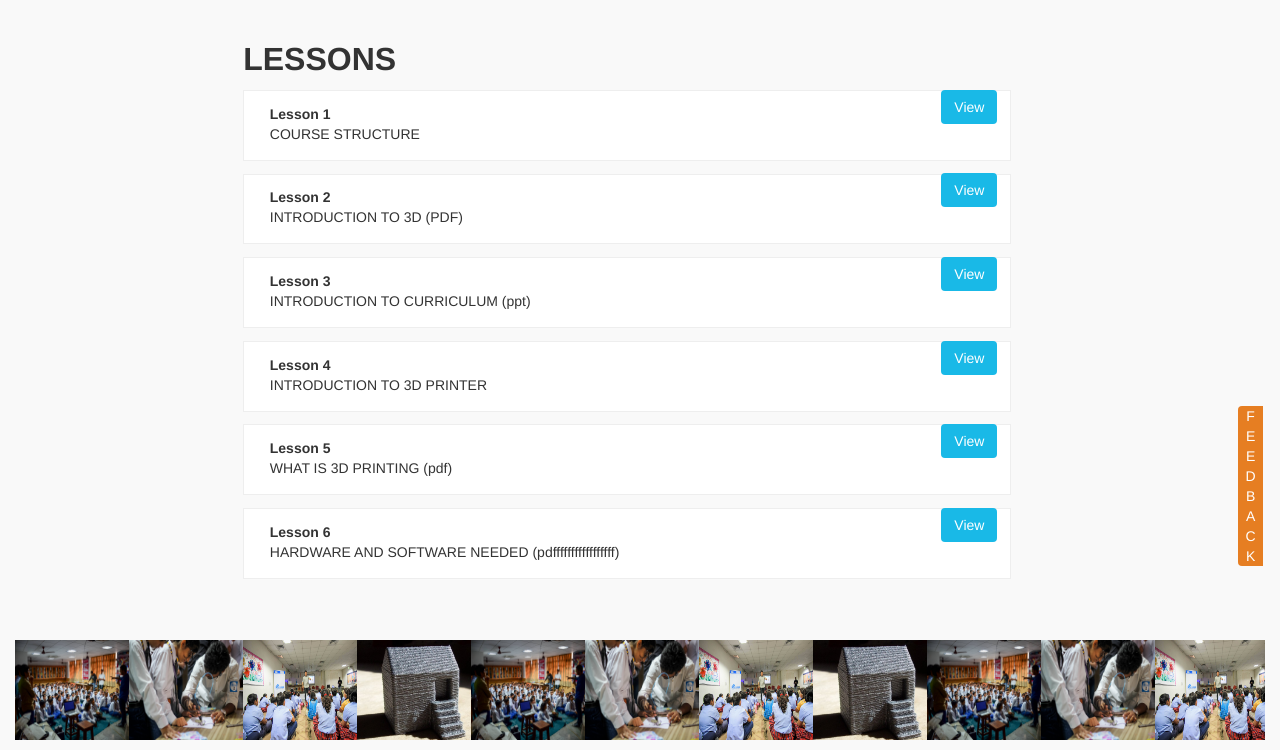
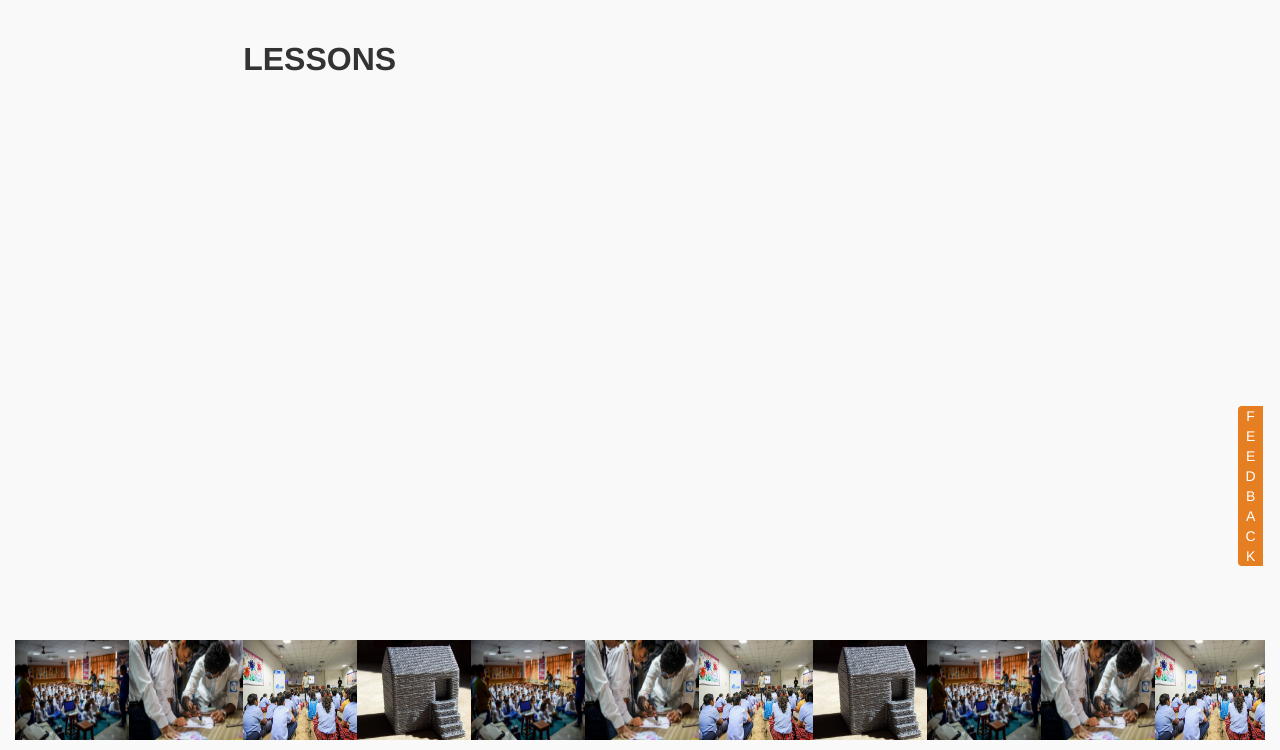
Before and after one commit to lokesh27/3Dex_portal, a Django app: page /content/1/ in a window 1280 px wide. Shown: the part 50-800 px from the top of the page. Run offline with Django 3.2, Linux system fonts and the light colour scheme; a user stored in the database is signed in; data comes from the database, SQL or seed files in the repository; both versions use the stored data as it was after the commit; parts of the project's set-up code (start-up, migrations or seed data) failed here and were passed over; some libraries are stand-ins or nearby versions.

Commit message:
specific lessons and minor fixes

```diff
--- a/content/admin.py
+++ b/content/admin.py
@@ -2,7 +2,7 @@ from django.contrib import admin
 from .models import Lesson
 # Register your models here.
 class LessonAdmin(admin.ModelAdmin):
-    list_display=('lesson_name','short_description','full_description','added_date','type','link','allow')
+    list_display=('lesson_name','short_description','full_description','added_date','type','link','for_school','for_class','allow')
     list_filter = ['added_date','allow','type']
     search_fields = ['lesson_name','short_description','full_description']
 admin.site.register(Lesson,LessonAdmin)
--- a/content/models.py
+++ b/content/models.py
@@ -1,5 +1,5 @@
 from __future__ import unicode_literals
-
+from multiselectfield import MultiSelectField
 from django.db import models
 
 # Create your models here.
@@ -13,7 +13,11 @@ class Lesson(models.Model):
     ('PPT', 'Presentation' ),
     ('PDF', 'Pdf'),
     ))
-    link=models.TextField(null=True,blank=True)
+    SCHOOL_CHOICES = (('abc', 'abc'),('xyz', 'xyz'),('qwe', 'qwe'),)
+    CLASS_CHOICES = ((6,6),(7,7),(8,8),(9,9),)
+    for_school = MultiSelectField(choices=SCHOOL_CHOICES)
+    for_class = MultiSelectField(choices=CLASS_CHOICES)
+    link=models.TextField()
     allow=models.BooleanField(default=False)
     def __unicode__(self):
         return self.lesson_name
--- a/content/views.py
+++ b/content/views.py
@@ -10,8 +10,9 @@ def index(request):
         instance=Student.objects.get(email_id=request.user.email)
     except:
         instance=''
+    for_class=str(instance.class_name)
     lesson_list=Lesson.objects.order_by('added_date')
-    context={'lesson_list':lesson_list,'student':instance}
+    context={'lesson_list':lesson_list,'student':instance,'class_name':for_class}
     return render(request,'content/index.html',context)
 
 @login_required
--- a/discussions/views.py
+++ b/discussions/views.py
@@ -12,7 +12,7 @@ def index(request):
         return info(request)
     class_name=instance.class_name
     school_name=instance.school_name
-    question_list=Question.objects.raw('SELECT * FROM discussions_question WHERE for_class = %s and for_school=%s and show=1 ', [class_name,school_name])
+    question_list=Question.objects.raw('SELECT * FROM discussions_question WHERE for_class = %s and for_school=%s and show=1 ORDER BY pub_date DESC', [class_name,school_name])
     context = {'latest_question_list': question_list,'student':instance}
     return render(request, 'discussions/discuss.html', context)
 
--- a/news/views.py
+++ b/news/views.py
@@ -10,5 +10,5 @@ def display(request):
         return info(request)
     class_name=instance.class_name
     school_name=instance.school_name
-    news_list=News.objects.raw('SELECT * FROM news_news WHERE for_class = %s and for_school=%s and show=1 ', [class_name,school_name])
+    news_list=News.objects.raw('SELECT * FROM news_news WHERE for_class = %s and for_school=%s and show=1 ORDER BY news_date DESC', [class_name,school_name])
     return render(request,'news/display.html',{'news_list': news_list,'student':instance})
--- a/portal_3dex/settings.py
+++ b/portal_3dex/settings.py
@@ -36,6 +36,7 @@ INSTALLED_APPS = [
     'django.contrib.sessions',
     'django.contrib.messages',
     'django.contrib.staticfiles',
+    'multiselectfield',
     'content',
     'students',
     'feedback',
--- a/templates/content/index.html
+++ b/templates/content/index.html
@@ -69,13 +69,19 @@
                   <div id="RESOURCES" class="tab-pane fade in active" style="margin-left: 2vw;">
                         <h3 style="font-size: 32px;"><strong>LESSONS</strong></h3>
                         {% for lesson in lesson_list %}
+                        {% if class_name in lesson.for_class  and student.school_name in lesson.for_school %}
                         <div style="padding: 1vw 1vw 0 0;background-color:#FFFFFF;margin-top: 1vw;width:60vw;border: 1px solid #eee;;">
                             <div  class="" style="color: #333;font-size: 14px;height:7vh;margin-left: 2vw;">
                                    <strong>{{lesson.lesson_name}}</strong>
                                    <p>{{lesson.short_description}}</p>
-                                   <a  class="btn pull-right" href="/content/{{ lesson.id }}/" target="_blank" style="background-color:#19b9e7;color:#FFFFFF;margin-top: -8vh;">View</a>
+                                    {% if lesson.allow %}
+                                    <a  class="btn pull-right" href="/content/{{ lesson.id }}/" target="_blank" style="background-color:#19b9e7;color:#FFFFFF;margin-top: -8vh;">View</a>
+                                    {% else %}
+                                    <a  class="btn pull-right" href="#" style="background-color:#D3D3D3;color:#FFFFFF;margin-top: -8vh;">View</a>
+                                    {% endif %}
                              </div>
                         </div>
+                        {% endif %}
                         {% endfor %}
                   </div>
         </div>
```
Also changed, not shown: content/migrations/0010_auto_20160329_2242.py (added), content/migrations/0011_auto_20160329_2244.py (added), db.sqlite3, students/migrations/0012_auto_20160329_2242.py (added).
